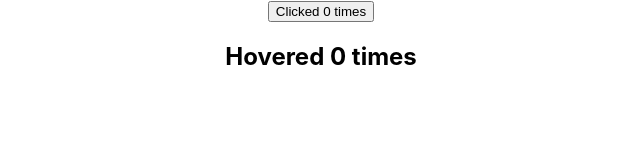
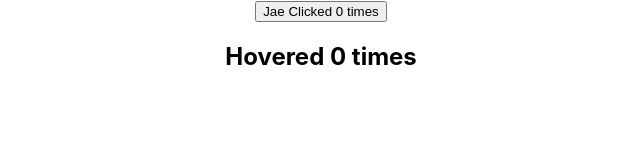
Before and after one commit to Jae1xp/React-Practice, a React (Create React App) app: page / in a window 1280 px wide. Shown: the top 160 px of the page, without its empty margins (319-959 px from the left). Built offline with nearby package versions, Linux system fonts and the light colour scheme.

Commit message:
HOC part 3, rly good lesson

```diff
--- a/src/App.js
+++ b/src/App.js
@@ -38,7 +38,7 @@
 function App() {
   return (
     <div className="App">
-    <ClickCounter />
+    <ClickCounter name="Jae" />
     <HoverCounter />
     {/* <ErrorBoundary>
       <Hero heroName="Batman" />
--- a/src/components/ClickCounter.js
+++ b/src/components/ClickCounter.js
@@ -8,10 +8,10 @@
     const { count, incrementCount } = this.props
     return (
       <div>
-        <button onClick={incrementCount}>Clicked {count} times</button>
+        <button onClick={incrementCount}>{this.props.name} Clicked {count} times</button>
       </div>
     )
   }
 }
 
-export default WithCounter(ClickCounter)
+export default WithCounter(ClickCounter, 5) // value of 5 being passed in as a parameter inside WithCounter component
--- a/src/components/HoverCounter.js
+++ b/src/components/HoverCounter.js
@@ -8,10 +8,10 @@
     const { count, incrementCount } = this.props
     return (
       <div>
-        <h2 onMouseOver={incrementCount}> Hovered {count} times</h2>
+        <h2 onMouseOver={incrementCount}>{this.props.name} Hovered {count} times</h2>
       </div>
     )
   }
 }
 
-export default WithCounter(HoverCounter)
+export default WithCounter(HoverCounter, 10) // value of 10 being passed in as a parameter inside WithCounter component
--- a/src/components/WithCounter.js
+++ b/src/components/WithCounter.js
@@ -1,7 +1,7 @@
 import React, { Component } from 'react';
 
 // This is a HOC component. It is a function that accepts the original component and returns a new one
-const WithCounter = (WrappedComponent) => { // Parameter is the component being passed in. Typically named wrapped
+const WithCounter = (WrappedComponent, incrementNumber) => { // Parameter is the component being passed in. Typically named wrapped. Increment number is another parameter that we are incrementing by in the incrementCount method, and then passing in a value on the lower level components export default. See ClickCounter and HoverCounter components
   class WithCounter extends React.Component {
     constructor(props) {
       super(props)
@@ -13,14 +13,15 @@
 
     incrementCount = () => {
       this.setState(prevState => {
-        return { count: prevState.count + 1 }
+        return { count: prevState.count + incrementNumber }
       })
     }
 
     render() {
       return <WrappedComponent
       count={this.state.count}
-      incrementCount={this.incrementCount} />
+      incrementCount={this.incrementCount}
+      {...this.props} /> // passes down the remaining props that have been specified (name prop in app.js)
     }
   }
   return WithCounter
```
